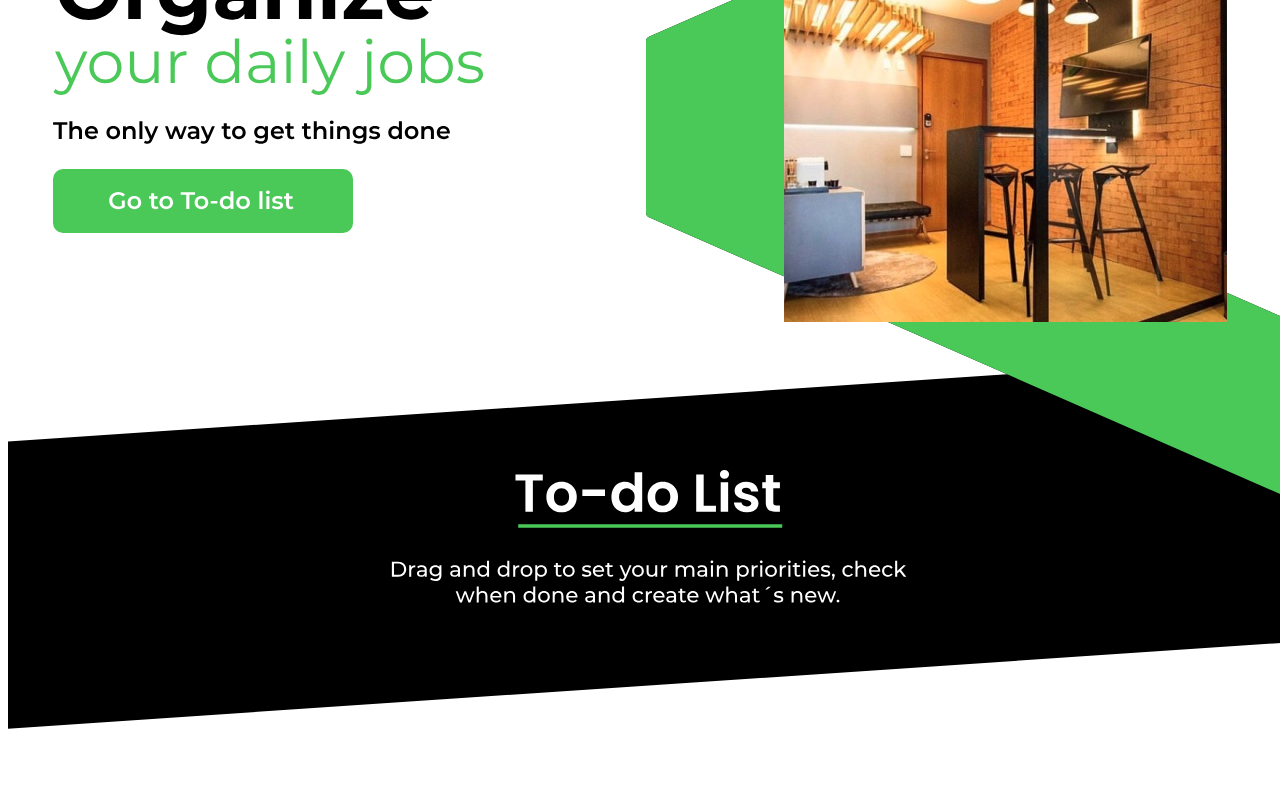
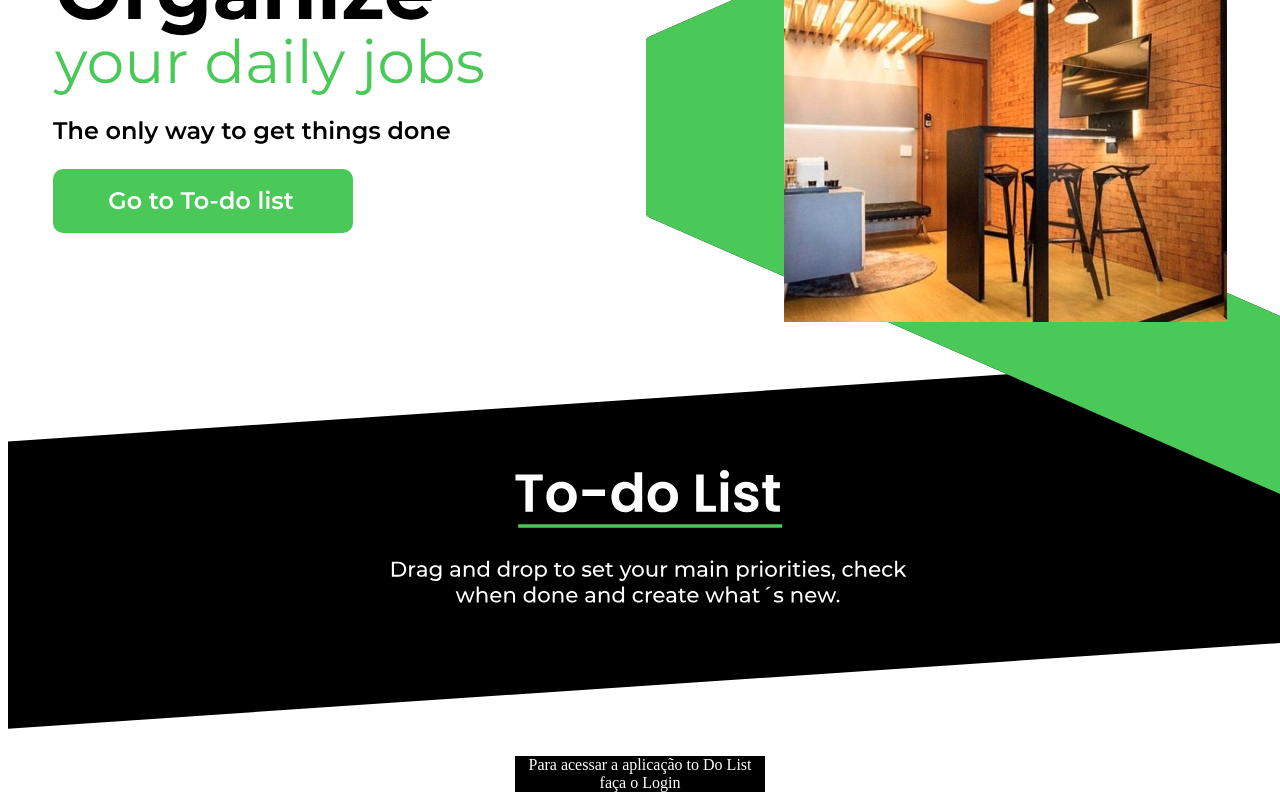
Before and after one commit to thiagoaprgt/full-stack-test, a React (Vite) app in the folder thiago-teste/: page / in a window 1280 px wide. Shown: the part 273-1073 px from the top of the page. Before the commit the page ends 1037 px from the top, so only its background shows below. Built offline with nearby package versions, Linux system fonts and the light colour scheme.

Commit message:
ajuste no layout

```diff
--- a/thiago-teste/src/components/toDolist/toDoList.module.css
+++ b/thiago-teste/src/components/toDolist/toDoList.module.css
@@ -14,3 +14,21 @@ main {
     width: 100vw;
 
 }
+
+
+.doLogin {
+    display: flex;
+    justify-content: center;
+    margin: auto;
+    background-color: black;
+    color: white;
+    width: 250px;
+    text-align: center;
+
+}
+
+.doLogin:hover {
+    color: rgb(9, 234, 9);
+    border: solid 2px rgb(9, 234, 9);
+    cursor:default
+}
--- a/thiago-teste/src/components/toDolist/toDoList.tsx
+++ b/thiago-teste/src/components/toDolist/toDoList.tsx
@@ -1,5 +1,4 @@
 import styles from './toDoList.module.css'
-// import {AppToDoList} from './appToDoList'
 
 export function ToDoList() {
     return(
@@ -20,6 +19,9 @@ export function ToDoList() {
                 </div>
 
 
+                <div className={styles.doLogin}>
+                    Para acessar a aplicação to Do List faça o Login
+                </div>
 
 
 
```
